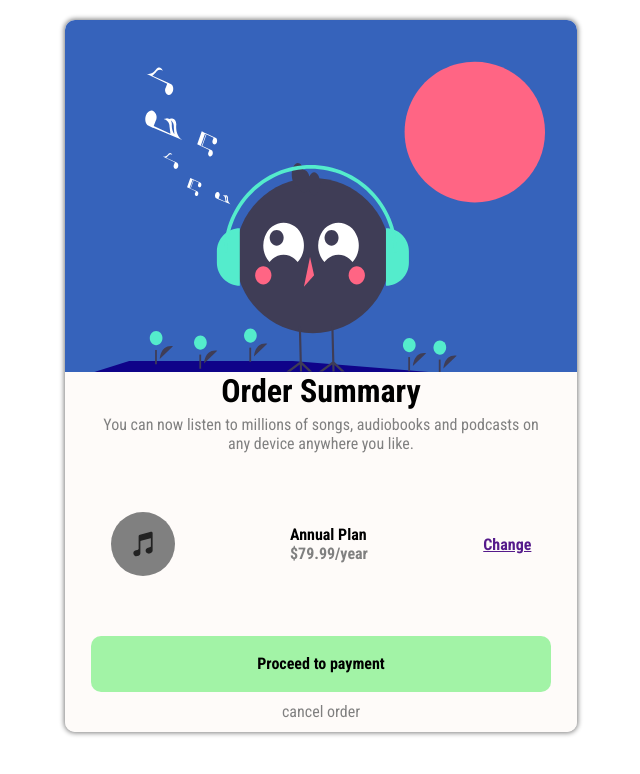
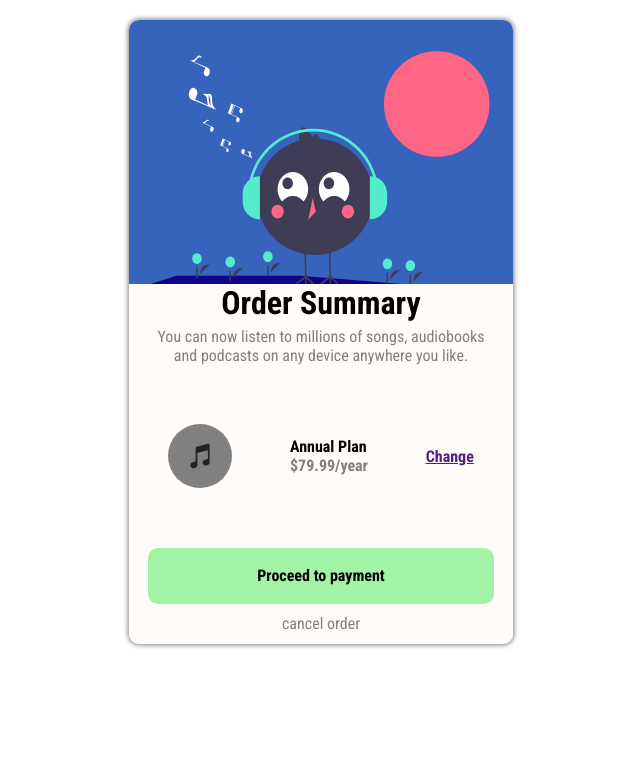
Before and after one commit to SaraJohlu/JohLun, a plain HTML site: page Flexbox-ex/index.html in a window 1280 px wide. Shown: the whole page, without its empty margins (319-959 px from the left). Drawn offline with Linux system fonts and the light colour scheme.

Commit message:
update flex box
New changes

```diff
--- a/Flexbox-ex/stylebigger-screen.css
+++ b/Flexbox-ex/stylebigger-screen.css
@@ -4,7 +4,8 @@
     box-sizing: border-box;
 }
 
-@media screen and (min-width: 601px) and (max-width:768px) {
+/* For the smallest screens */
+@media screen and (min-width: 315px) and (max-width:600px) {
     .body-container {
         display: flex;
         flex-direction: column;
@@ -13,7 +14,7 @@
         background-color: rgba(254, 251, 248, 0.852);
         border-radius: 10px;
         box-shadow: 0px 0px 5px 1px grey;
-        width: 50%;
+        width: 90%;
         height: fit-content;
         }
 
@@ -37,12 +38,14 @@
             align-items: center;
             border-radius: 100%;
             background-color: grey;
-            width: 5vw ;
+            width: 15vw ;
             height: 8vh;
         }
     }
 
-    @media screen and (min-width: 768px) and (max-width:2725px) {
+
+/* For the smaller screens */
+@media screen and (min-width: 601px) and (max-width:768px) {
         .body-container {
             display: flex;
             flex-direction: column;
@@ -81,7 +84,8 @@
     }
 
 
-@media screen and (min-width: 315px) and (max-width:600px) {
+/* Bigger screens */
+ @media screen and (min-width: 768px) and (max-width:1024px) {
         .body-container {
             display: flex;
             flex-direction: column;
@@ -90,7 +94,7 @@
             background-color: rgba(254, 251, 248, 0.852);
             border-radius: 10px;
             box-shadow: 0px 0px 5px 1px grey;
-            width: 90%;
+            width: 50%;
             height: fit-content;
             }
 
@@ -114,7 +118,47 @@
                 align-items: center;
                 border-radius: 100%;
                 background-color: grey;
-                width: 15vw ;
+                width: 5vw ;
                 height: 8vh;
             }
         }
+
+/* Biggest screens */
+
+@media screen and (min-width: 1025px) and (max-width:2725px) {
+    .body-container {
+        display: flex;
+        flex-direction: column;
+        justify-self: center;
+        justify-content:  space-between;
+        background-color: rgba(254, 251, 248, 0.852);
+        border-radius: 10px;
+        box-shadow: 0px 0px 5px 1px grey;
+        width: 30%;
+        height: fit-content;
+        }
+
+        .element2 {
+            display: flex;
+            flex-direction: row;
+            justify-content: space-between;
+            align-items: center;
+            width: 90%;
+            height: 10vh;
+            padding: 20px;
+            background-color: rgba(211, 211, 211, 0);
+            border-radius: 10px;
+            color: black;
+            font-weight: bold;
+        }
+
+        .icon-figure {
+            display: flex;
+            justify-content: center;
+            align-items: center;
+            border-radius: 100%;
+            background-color: grey;
+            width: 5vw ;
+            height: 8vh;
+        }
+    }
--- a/Flexbox-ex/stylesheet.css
+++ b/Flexbox-ex/stylesheet.css
@@ -11,7 +11,7 @@ html {
     margin-top: 20px;
     background-color: white;
     width: 100%;
-    height: 200vh;
+    height: fit-content;
     font-family:  "Roboto Condensed", sans-serif;;
 }
 
```
Lines whose indentation alone changed are shown as unchanged.
